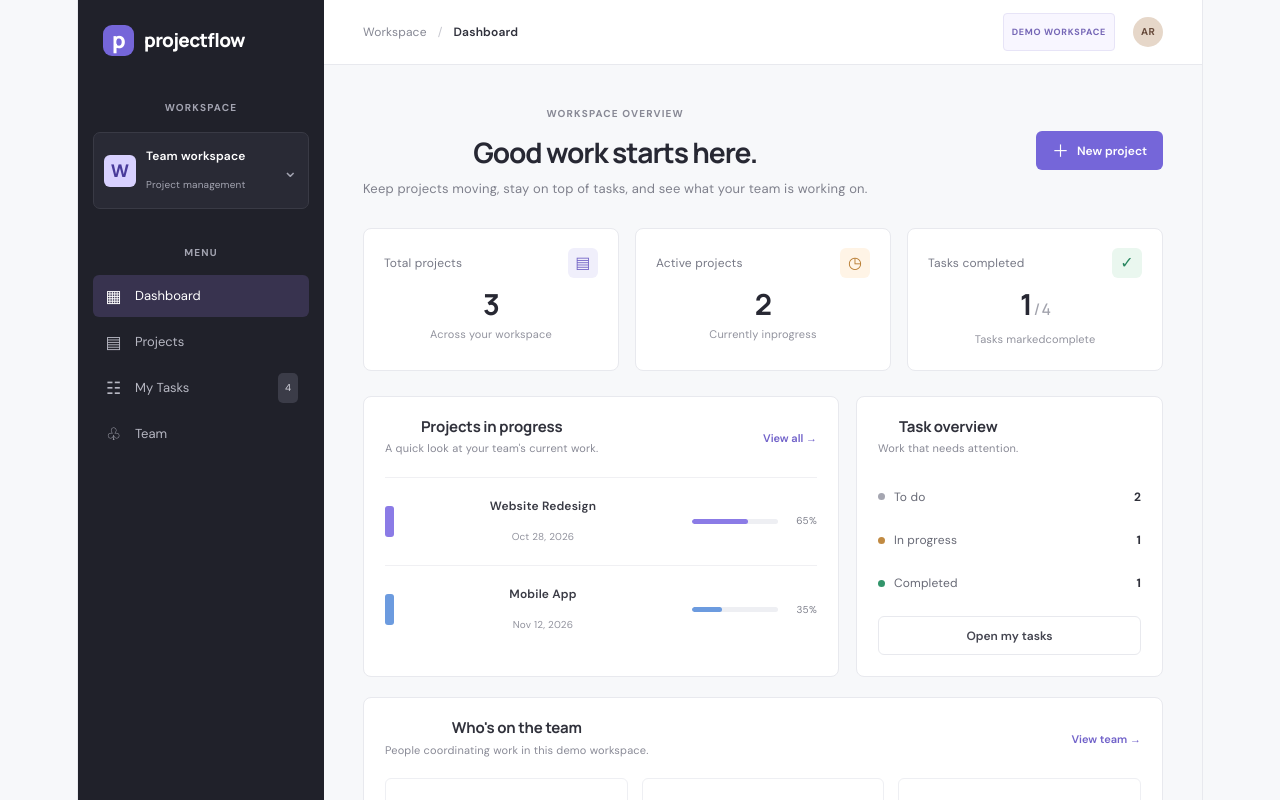
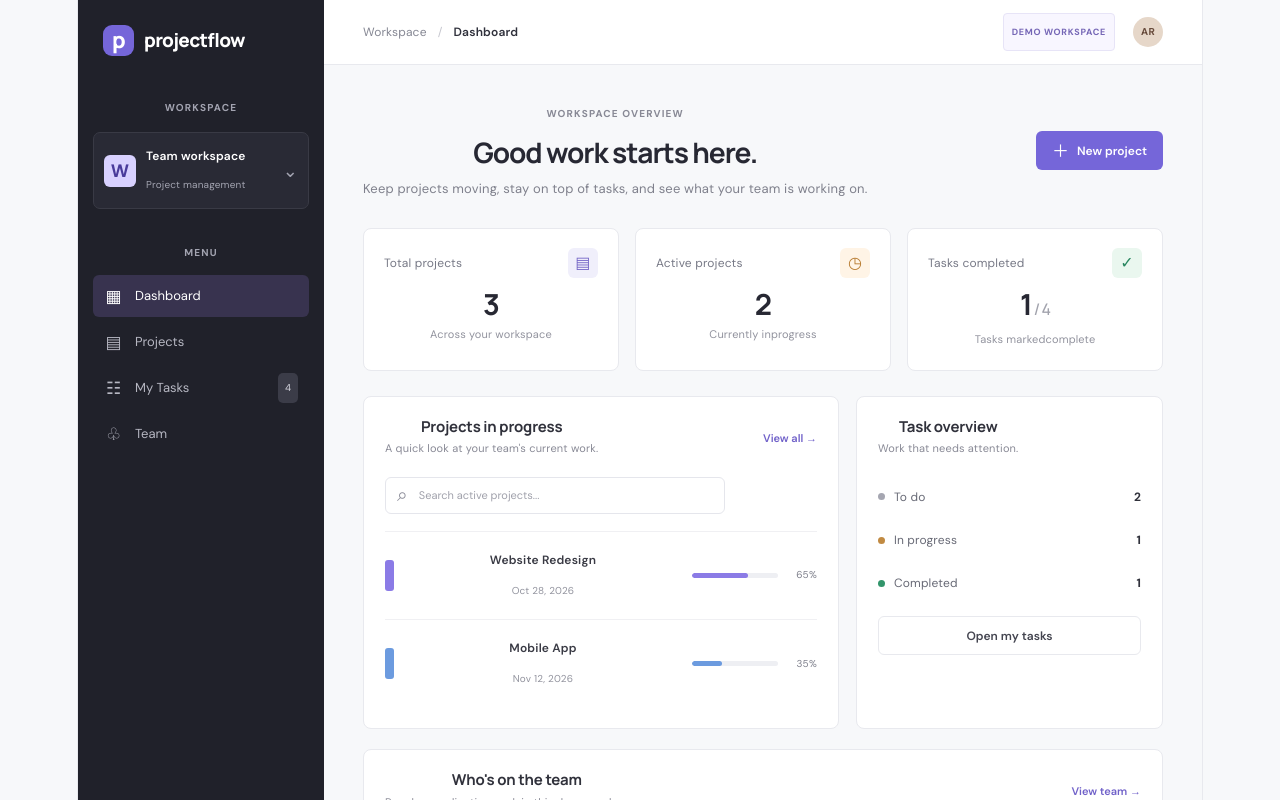
Before and after one commit to vishwajeethshikari/project-management-saas, a React app in the folder frontend/: page / in a window 1280 px wide. Shown: the top 800 px of the page. Built offline with nearby package versions, Linux system fonts and the light colour scheme; the HTML template or start-up script is replaced by a standard one.

Commit message:
Add dashboard project search

```diff
--- a/frontend/src/App.jsx
+++ b/frontend/src/App.jsx
@@ -139,9 +139,20 @@ function App() {
     }
   }, [projects]);
 
-  const activeProjects = projects.filter(
-    (project) => project.status === "In progress"
+  const activeProjects = useMemo(
+    () => projects.filter((project) => project.status === "In progress"),
+    [projects]
   );
+  const filteredDashboardProjects = useMemo(() => {
+    const query = search.trim().toLowerCase();
+
+    return activeProjects.filter(
+      (project) =>
+        project.name.toLowerCase().includes(query) ||
+        project.description.toLowerCase().includes(query) ||
+        project.ownerName.toLowerCase().includes(query)
+    );
+  }, [activeProjects, search]);
   const completedProjects = projects.filter(
     (project) => project.status === "Completed"
   );
@@ -175,7 +186,7 @@ function App() {
         task.project.toLowerCase().includes(query);
 
       const matchesStatus =
-        taskFilter === "All tasks" || task.status ===taskFilter;
+        taskFilter === "All tasks" || task.status === taskFilter;
 
       return matchesSearch && matchesStatus;
     });
@@ -295,8 +306,21 @@ function App() {
               </button>
             </div>
 
+            <div className="project-toolbar">
+              <label className="search-box">
+                <span aria-hidden="true">⌕</span>
+                <input
+                  type="search"
+                  placeholder="Search active projects..."
+                  value={search}
+                  onChange={(event) => setSearch(event.target.value)}
+                  aria-label="Search active projects"
+                />
+              </label>
+            </div>
+
             <div className="dashboard-project-list">
-              {activeProjects.map((project) => (
+              {filteredDashboardProjects.map((project) => (
                 <article className="dashboard-project" key={project.id}>
                   <span className={`project-marker ${project.color}`} />
                   <div className="dashboard-project-info">
@@ -314,6 +338,15 @@ function App() {
                   </div>
                 </article>
               ))}
+              {filteredDashboardProjects.length === 0 && (
+                <div className="empty-state">
+                  <strong>No active projects found</strong>
+                  <p>Try another project name, description, or owner.</p>
+                  <button type="button" onClick={() => setSearch("")}>
+                    Clear search
+                  </button>
+                </div>
+              )}
             </div>
           </section>
 
@@ -330,14 +363,14 @@ function App() {
                 <span className="summary-dot todo-dot" />
                 <span>To do</span>
                 <strong>
-                  {tasks.filter((task) => task.status=== "To do").length}
+                  {tasks.filter((task) => task.status === "To do").length}
                 </strong>
               </div>
               <div className="task-summary-row">
                 <span className="summary-dot progress-dot" />
                 <span>In progress</span>
                 <strong>
-                  {tasks.filter((task) => task.status=== "In progress").length}
+                  {tasks.filter((task) => task.status === "In progress").length}
                 </strong>
               </div>
               <div className="task-summary-row">
@@ -647,7 +680,7 @@ function App() {
               <span className="metric-icon progress-icon">◷</span>
             </div>
             <div className="metric-value">
-              {tasks.filter((task) => task.status ==="In progress").length}
+              {tasks.filter((task) => task.status === "In progress").length}
             </div>
             <div className="metric-note">Currently being worked on</div>
           </article>
```
